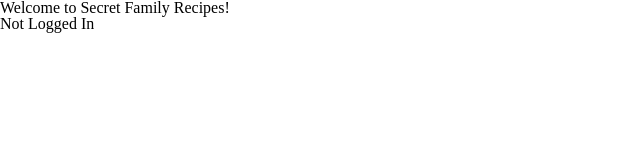
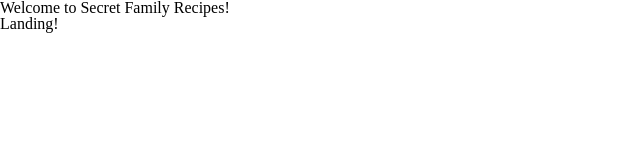
Before and after one commit to RaineBeauDubs/SecretFamilyRecipeFE, a React (Create React App) app in the folder recipes/: page /recipeshome in a window 1280 px wide. Shown: the top 160 px of the page, without its empty margins (0-640 px from the left). Built offline with nearby package versions, Linux system fonts and the light colour scheme.

Commit message:
connected landing, added route, reroutes to landing when not logged in

```diff
--- a/recipes/src/App.js
+++ b/recipes/src/App.js
@@ -1,5 +1,6 @@
 import React from 'react';
 import { Route, NavLink, withRouter } from 'react-router-dom';
+import Landing from './components/landing/Landing';
 import Register from './components/auth/Register';
 import Login from './components/auth/Login';
 import RecipesHome from './components/recipes/RecepiesHome';
@@ -10,6 +11,7 @@ const App = () => {
     <div className="App">
       <h2>Welcome to Secret Family Recipes!</h2>
       <div>
+        <Route exact path='/' component={Landing} />
         <Route path='/register' component={Register} />
         <Route path='/login' component={Login} />
         <Route path='/recipeshome' component={RecipesHome} />
--- a/recipes/src/components/auth/requiresAuth.js
+++ b/recipes/src/components/auth/requiresAuth.js
@@ -1,5 +1,6 @@
 import React from 'react';
 import axios from 'axios';
+import Landing from '../landing/Landing';
 
 axios.defaults.baseURL = 'http://localhost:5000/api';
 
@@ -20,7 +21,7 @@ export default function (Component) {
       const notLoggedIn = <p>Not Logged In</p>;
       return (
         <>
-          {token ? <Component {...this.props} /> : notLoggedIn}
+          {token ? <Component {...this.props} /> : <Landing />}
         </>
       )
     }
```
